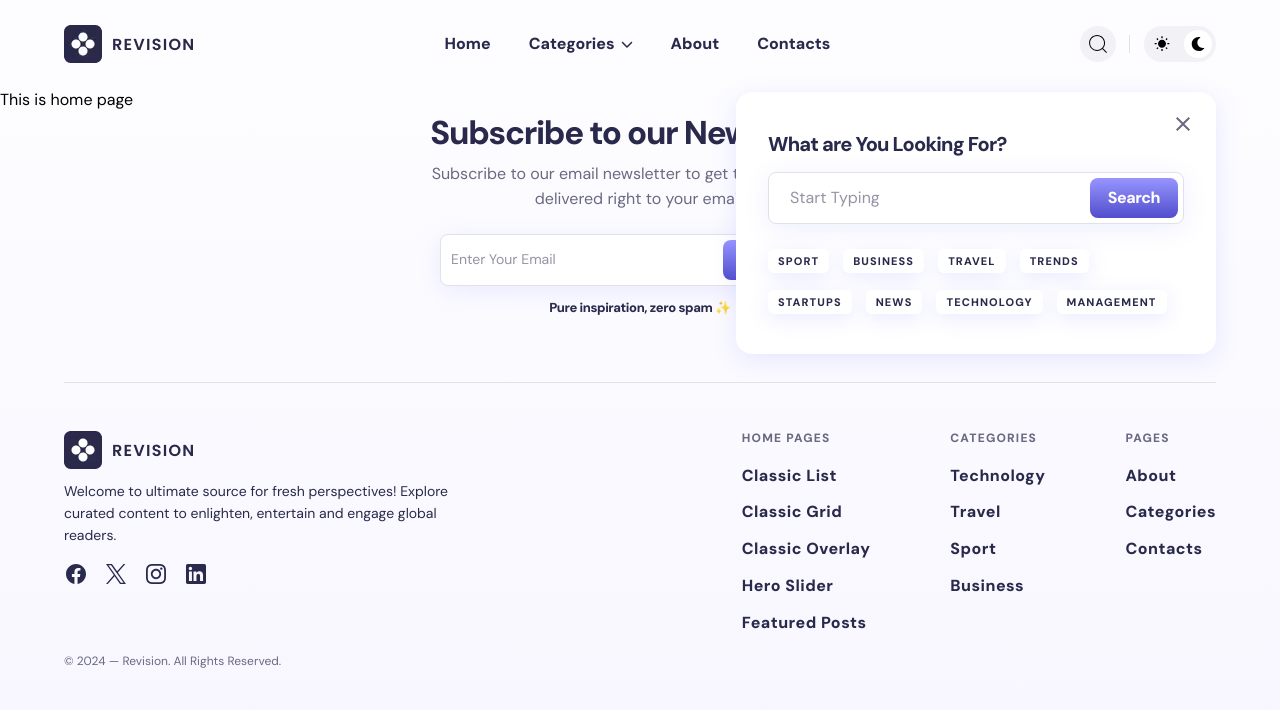
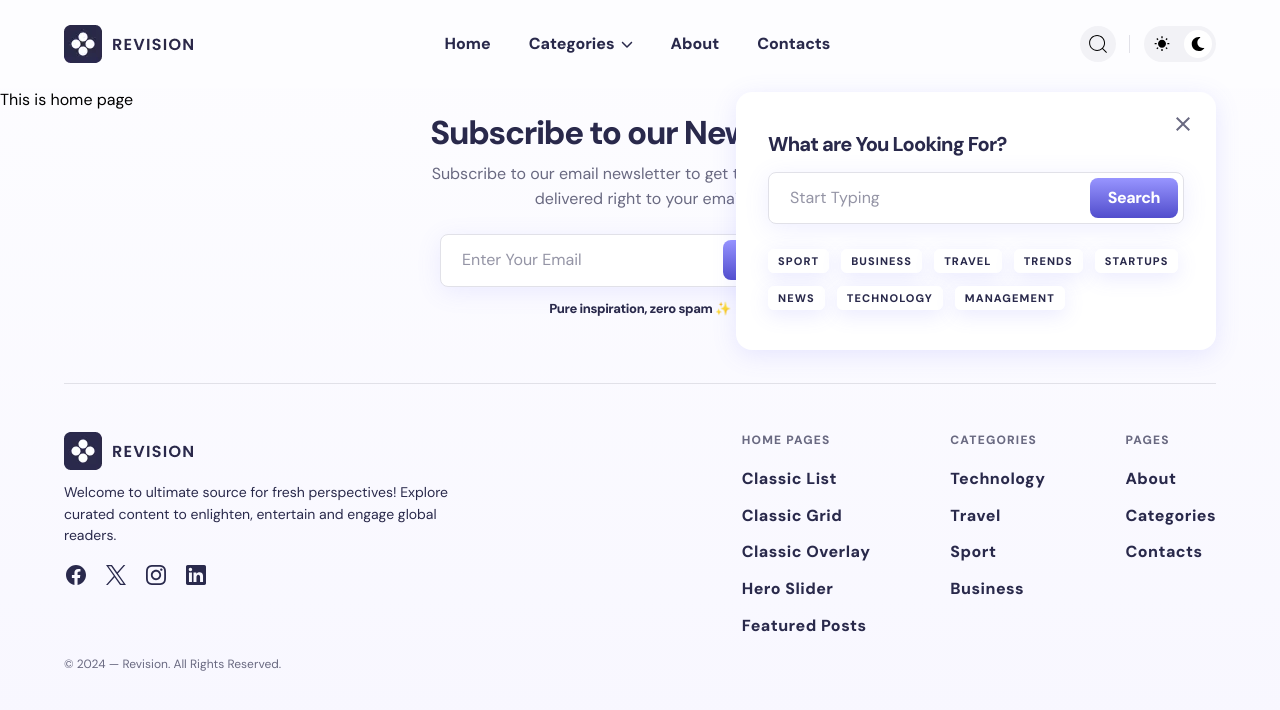
Before and after one commit to GhazanfarMahmood/Blog, a Next.js app in the folder client/: page / in a window 1280 px wide. Both pictures are taken after a click on the button 1098 px from the left and 44 px from the top of the page. Shown: the top 710 px of the page. Built offline with nearby package versions, Linux system fonts and the light colour scheme.

Commit message:
setting header and refining the code

```diff
--- a/client/src/components/common/Footer.tsx
+++ b/client/src/components/common/Footer.tsx
@@ -19,81 +19,153 @@ export default function Footer(){
     const [footerLinks, setFooterLinks] = useState("");
     return (<>
         <div className="container">
-            <div className="max-w-[480px] flex flex-col items-center justify-center mx-auto mb-9 md:mb-12 lg:mb-16">
-                <h2 className="text-primary font-bold leading-[1.2] text-[33px] -tracking-[0.04em] text-center">Subscribe to our Newsletter</h2>
-                <p className="text-phara text-center my-[10px_22px]">Subscribe to our email newsletter to get the latest posts delivered right to your email.</p>
-                <form className="w-full max-w-[400px] mx-auto flex items-center justify-center flex-col sm:flex-row gap-2 p-0 sm:p-[5px] border-0 sm:border sm:border-solid sm:border-br rounded-lg bg-transparent sm:bg-light shadow-none sm:shadow-search-field transition-all duration-[0.25s] ease-in hover:shadow-hover">
-                    <input type="email" placeholder="Enter Your Email" className="w-full focus:outline-none text-xs text-primary rounded-lg py-2 px-4 font-medium border border-solid border-br sm:border-0 bg-transparent sm:bg-light p-0 sm:p-[5px] shadow-search-field sm:shadow-none " />
-                    <button type="button" className=" w-full sm:w-fit text-center p-[10px_18px] bg-linear-(--linear-bg) min-h-10 flex items-center justify-center leading-[1.2] text-light font-bold -tracking-[0.03em] rounded-lg cursor-pointer transition-all duration-[0.25s] ease-in hover:shadow-btn-hover">Subscribe</button>
+            <div
+                className="max-w-[480px] flex flex-col items-center justify-center mx-auto mb-9 md:mb-12 lg:mb-16"
+            >
+                <h2
+                    className="text-primary font-bold leading-[1.2] text-[33px] -tracking-[0.04em] text-center"
+                >
+                    Subscribe to our Newsletter
+                </h2>
+                <p
+                    className="text-phara text-center my-[10px_22px]"
+                >
+                    Subscribe to our email newsletter to get the latest posts delivered right to your email.
+                </p>
+                <form
+                    className="w-full max-w-[400px] flex items-center justify-center flex-col sm:flex-row gap-2 bg-transparent sm:bg-light p-[5px] border-0 sm:border border-solid border-br rounded-lg shadow-none sm:shadow-search-field transition-all duration-[0.25s] ease-in hover:shadow-none sm:hover:shadow-hover"
+                >
+                    <input type="email" placeholder="Enter Your Email"
+                        className="w-full text-primary font-medium py-2 px-4 border border-solid border-br sm:border-0 rounded-lg shadow-search-field sm:shadow-none transition-all duration-[0.25s] ease-in focus:outline-none hover:shadow-hover sm:hover:shadow-none"
+                        aria-label="email-input"
+                    />
+                    <button type="button"
+                        className="w-full sm:w-fit min-h-10 flex items-center justify-center leading-[1.2] text-light font-bold -tracking-[0.03em] bg-linear-(--linear-bg) p-[10px_18px] rounded-lg cursor-pointer transition-all duration-[0.25s] ease-in hover:shadow-btn-hover"
+                    >
+                        Subscribe
+                    </button>
                 </form>
-                <span className="block text-center text-primary text-[13px] -tracking-[0.03em] mt-3 font-extrabold"> Pure inspiration, zero spam  ✨</span>
+                <span
+                    className="block text-center text-primary text-[13px] -tracking-[0.03em] font-extrabold mt-3"
+                >
+                    Pure inspiration, zero spam  ✨
+                </span>
             </div>
         </div>
         <footer className="container">
-            <div className="py-8 md:py-12 border-t border-t-br">
-                <div className="grid grid-cols-1 lg:grid-cols-2">
+            <div
+                className="py-8 md:py-12 border-t border-t-br"
+            >
+                <div
+                    className="grid grid-cols-1 lg:grid-cols-2"
+                >
                     <div>
                         <Link href={"/"}>
                             <Image src={footer_logo} alt="footer-logo" width={131} height={38} />
                         </Link>
-                        <p className="max-w-[410px] mt-3 text-xs text-primary">Welcome to ultimate source for fresh perspectives! Explore curated content to enlighten, entertain and engage global readers.</p>
-                        <ul className="flex items-center justify-start mt-2 *:w-10 *:h-10 *:flex *:items-center *:justify-center mb-4 lg:mb-0 -ml-2">
+                        <p
+                            className="max-w-[410px] text-xs text-primary mt-3"
+                        >
+                            Welcome to ultimate source for fresh perspectives! Explore curated content to enlighten, entertain and engage global readers.
+                        </p>
+                        {/* HERE'S IN UL I DEFINE CLASSES FOR ANCHOR THAT IS (LINK) */}
+                        <ul
+                            className="flex items-center justify-start mt-2 mb-4 lg:mb-0 -ml-2 *:w-10 *:h-10 *:flex *:items-center *:justify-center [&_img]:transition [&_img]:duration-[0.25s] [&_img]:ease-in [&_img]:filter-(--filter-primary) [&_a]:hover:*:filter-(--filter-secondary)"
+                        >
                             <li>
-                                <Link href={"/"} className="group">
-                                    <Image src={fb_icon} alt="facebook-icon" width={24} height={24} className="transition duration-[0.25s] ease-in filter-(--filter-primary) group-hover:filter-(--filter-secondary)" />
+                                <Link href={"/"}>
+                                    <Image src={fb_icon} alt="facebook-icon" width={24} height={24}/>
                                 </Link>
                             </li>
                             <li>
-                                <Link href={"/"} className="group">
-                                    <Image src={x_icon} alt="twitter-icon" width={24} height={24} className="transition duration-[0.25s] ease-in filter-(--filter-primary) group-hover:filter-(--filter-secondary)" />
+                                <Link href={"/"}>
+                                    <Image src={x_icon} alt="twitter-icon" width={24} height={24} />
                                 </Link>
                             </li>
                             <li>
-                                <Link href={"/"} className="group">
-                                    <Image src={insta_icon} alt="instagram-icon" width={24} height={24} className="transition duration-[0.25s] ease-in filter-(--filter-primary) group-hover:filter-(--filter-secondary)" />
+                                <Link href={"/"}>
+                                    <Image src={insta_icon} alt="instagram-icon" width={24} height={24} />
                                 </Link>
                             </li>
                             <li>
-                                <Link href={"/"} className="group">
-                                    <Image src={linkedin_icon} alt="linkedin-icon" width={24} height={24} className="transition duration-[0.25s] ease-in filter-(--filter-primary) group-hover:filter-(--filter-secondary)" />
+                                <Link href={"/"}>
+                                    <Image src={linkedin_icon} alt="linkedin-icon" width={24} height={24} />
                                 </Link>
                             </li>
                         </ul>
                     </div>
-                    <div className="flex items-start justify-start lg:justify-end gap-x-12 xl:gap-x-20 gap-y-5 md:gap-y-8 md:flex-wrap flex-col md:flex-row ">
-                        <div className="w-full md:w-fit">
-                            <strong className={`block uppercase text-[12px] font-extrabold tracking-widest leading-[1.2] mb-[1.2px] text-phara relative strong-after w-full md:w-fit ${footerLinks === "active-one" && "rotation-active"}`} onClick={() => {setFooterLinks(footerLinks !== "active-one" ? "active-one" : "")}}>Home Pages</strong>
-                            <ul className={`h-0 md:h-fit opacity-0 md:opacity-100 invisible md:visible transition duration-[0.25s] ease-in mt-0 md:mt-[18px] *:mt-[12px] *:first:mt-[0] ${footerLinks === "active-one" && "h-fit visible opacity-100 mt-[18px]"}`}>
+                    {/* HERE'S IN DIV I DEFINE THE TAILWIND UTILITIES CLASSES FOR DIRECT CHILD THAT IS (DIV), STRONG CHILD, UL CHILD AND LAST ONE FOR ANCHOR THAT IS (LINK) */}
+                    <div
+                        className="flex items-start justify-start lg:justify-end gap-x-12 xl:gap-x-20 gap-y-5 md:gap-y-8 md:flex-wrap flex-col md:flex-row
+                        [&>*]:w-full [&>*]:md:w-fit
+                        [&_strong]:w-full [&_strong]:md:w-fit [&_strong]:block [&_strong]:text-[12px] [&_strong]:uppercase [&_strong]:font-extrabold [&_strong]:tracking-widest [&_strong]:leading-[1.4] [&_strong]:text-phara [&_strong]:mb-[1.2px] [&_strong]:relative [&_strong]:strong-after
+                        [&_ul]:md:block [&_ul]:h-0 [&_ul]:md:h-fit [&_ul]:opacity-0 [&_ul]:md:opacity-100 [&_ul]:invisible [&_ul]:md:visible [&_ul]:transition [&_ul]:duration-[0.25s] [&_ul]:ease-in [&_ul]:mt-0 [&_ul]:md:mt-[18px] [&_ul]:*:mt-[12px] [&_ul]:*:first:mt-[0]
+                        [&_a]:font-semibold [&_a]:capitalize [&_a]:leading-[1.2] [&_a]:-tracking-[-0.03em] [&_a]:text-primary [&_a]:pb-[1.6px] [&_a]:transition [&_a]:duration-[0.25s] [&_a]:ease-in [&_a]:hover:opacity-70"
+                    >
+                        <div>
+                            <strong
+                                className={`${footerLinks === "active-one" && "rotation-active"}`}
+                                onClick={() => {setFooterLinks(footerLinks !== "active-one" ? "active-one" : "")}}
+                            >
+                                Home Pages
+                            </strong>
+                            <ul
+                                className={`${footerLinks === "active-one" && "h-fit visible opacity-100 mt-[18px]"}`}
+                            >
                                 {homeLink.map((link) =>{
                                     return <li key={link.id}>
-                                        <Link href={"/"} className="font-semibold capitalize leading-[1.2] pb-[1.6px] -tracking-[-0.03em] text-primary transition duration-[0.25s] ease-in hover:opacity-70">{link.name}</Link>
+                                        <Link href={"/"} aria-label={`${link.name}-link`}>
+                                            {link.name}
+                                        </Link>
                                     </li>
                                 })}
                             </ul>
                         </div>
-                        <div className="w-full md:w-fit">
-                            <strong className={`block uppercase text-[12px] font-extrabold tracking-widest leading-[1.2] mb-[1.2px] text-phara relative strong-after w-full md:w-fit ${footerLinks === "active-two" && "rotation-active"}`} onClick={() => setFooterLinks(footerLinks !== "active-two" ? "active-two" : "")}>Categories</strong>
-                            <ul className={`h-0 md:h-fit opacity-0 md:opacity-100 invisible md:visible transition duration-[0.25s] ease-in md:block mt-0 md:mt-[18px] *:mt-[12px] *:first:mt-[0] ${footerLinks === "active-two" && "visible opacity-100 mt-[18px] h-fit"}`}>
+                        <div>
+                            <strong
+                                className={`${footerLinks === "active-two" && "rotation-active"}`}
+                                onClick={() => setFooterLinks(footerLinks !== "active-two" ? "active-two" : "")}
+                            >
+                                Categories
+                            </strong>
+                            <ul
+                                className={`${footerLinks === "active-two" && "visible opacity-100 mt-[18px] h-fit"}`}
+                            >
                                 {footerCategory.map((link) =>{
                                     return <li key={link.id}>
-                                        <Link href={"/"} className="font-semibold capitalize leading-[1.2] pb-[1.6px] -tracking-[-0.03em] text-primary transition duration-[0.25s] ease-in hover:opacity-70">{link.name}</Link>
+                                        <Link href={"/"} aria-label={`${link.name}-link`}>
+                                            {link.name}
+                                        </Link>
                                     </li>
                                 })}
                             </ul>
                         </div>
-                        <div className="w-full md:w-fit">
-                            <strong className={`block uppercase text-[12px] font-extrabold tracking-widest leading-[1.2] mb-[1.2px] text-phara relative strong-after w-full md:w-fit ${footerLinks === "active-three" && "rotation-active"}`} onClick={() => setFooterLinks(footerLinks !== "active-three" ? "active-three" : "")}>Pages</strong>
-                            <ul className={`h-0 md:h-fit opacity-0 md:opacity-100 invisible md:visible transition duration-[0.25s] ease-in md:block mt-0 md:mt-[18px] *:mt-[12px] *:first:mt-[0] ${footerLinks === "active-three" && "visible opacity-100 mt-[18px] h-fit"}`}>
+                        <div>
+                            <strong
+                                className={`${footerLinks === "active-three" && "rotation-active"}`}
+                                onClick={() => setFooterLinks(footerLinks !== "active-three" ? "active-three" : "")}
+                            >
+                                Pages
+                            </strong>
+                            <ul
+                                className={`${footerLinks === "active-three" && "visible opacity-100 mt-[18px] h-fit"}`}
+                            >
                                 {pagesLink.map((link) =>{
                                     return <li key={link.id}>
-                                        <Link href={"/"} className="font-semibold capitalize leading-[1.2] pb-[1.6px] -tracking-[-0.03em] text-primary transition duration-[0.25s] ease-in hover:opacity-70">{link.name}</Link>
+                                        <Link href={"/"} aria-label={`${link.name}-link`}>
+                                            {link.name}
+                                        </Link>
                                     </li>
                                 })}
                             </ul>
                         </div>
                     </div>
                 </div>
-                <p className="text-[12px] mt-8 lg:mt-4 text-phara">© 2024 — Revision. All Rights Reserved.</p>
+                <p
+                    className="text-[12px] text-phara mt-8 lg:mt-4"
+                >
+                    © 2024 — Revision. All Rights Reserved.
+                </p>
             </div>
         </footer>
     </>)
--- a/client/src/components/common/Header.tsx
+++ b/client/src/components/common/Header.tsx
@@ -19,26 +19,43 @@ import { HeaderSearch } from "../modals/headerSearch";
 import { useState } from "react";
 
 export default function Header(){
-    const [searchActive, setSearchActive] = useState(false);
-    const [activeHeader, setActiveHeader] = useState(false);
+    const [searchActive, setSearchActive] = useState<boolean>(false);
+    const [activeHeader, setActiveHeader] = useState<boolean>(false);
 
     return (<>
         <header className="bg-bg">
-            <div className="container flex items-center justify-center gap-5 py-[25px] relative">
-                <button className="mr-auto lg:hidden" aria-label="menu-open" onClick={() => setActiveHeader(!activeHeader)}>
+            <div
+                className="container flex items-center justify-center gap-5 py-[25px] relative"
+            >
+                <button
+                    className="mr-auto lg:hidden" aria-label="menu-open"
+                    onClick={() => setActiveHeader(!activeHeader)}
+                >
                     <FiMenu className="w-6 h-6" />
                 </button>
-                <Link href={"/"} className="flex-none lg:mr-auto">
+                <Link href={"/"}
+                    className="flex-none lg:mr-auto" aria-label="site logo"
+                >
                     <Image src={Logo} alt="revision" width={131} height={38} />
                 </Link>
                 <HeaderLink activeHeader={activeHeader} setActiveHeader={setActiveHeader} />
-                <div className="flex items-center justify-center ml-auto">
-                    <div className="relative lg:pr-3.5 after:w-[1.5px] after:h-[18px] after:absolute after:inset-0 after:my-auto after:ml-auto after:bg-br after:content-none lg:after:content-['']">
-                        <button className={`w-9 h-9 flex items-center justify-center rounded-full cursor-pointer transition-all duration-[0.25s] ease-in hover:bg--link-bg ${searchActive && "bg--link-bg"}`} aria-label="search btn" onClick={() => setSearchActive(!searchActive)}>
+                <div
+                    className="flex items-center justify-center ml-auto"
+                >
+                    <div
+                        className="lg:pr-3.5 relative after:w-[1.5px] after:h-[18px] after:bg-br after:my-auto after:ml-auto after:absolute after:inset-0 after:content-none lg:after:content-['']"
+                    >
+                        <button
+                            className={`w-9 h-9 flex justify-center items-center rounded-full cursor-pointer transition-all duration-[0.25s] ease-in hover:bg--link-bg ${searchActive && "bg--link-bg"}`}
+                            aria-label="search button" onClick={() => setSearchActive(!searchActive)}
+                        >
                             <CiSearch className="w-6 h-6" />
                         </button>
                     </div>
-                    <button className="hidden lg:flex items-center justify-center gap-2 ml-3.5 p-1 rounded-[30px] cursor-pointer *:w-7 *:h-7 *:flex *:items-center *:justify-center bg--link-bg *:transition-opacity *:duration-75 *:ease-in *:hover:opacity-70" aria-label="theme toggle btn">
+                    <button
+                        className="hidden lg:flex items-center justify-center gap-2 bg--link-bg p-1 ml-3.5 rounded-[30px] cursor-pointer *:w-7 *:h-7 *:flex *:items-center *:justify-center *:transition-opacity *:duration-75 *:ease-in"
+                        aria-label="theme toggle button"
+                    >
                         <span>
                             <MdWbSunny />
                         </span>
@@ -49,7 +66,10 @@ export default function Header(){
                 </div>
                 <HeaderSearch searchActive={searchActive} setSearchActive={setSearchActive} />
             </div>
-            <div className={`hidden w-full h-[100dvh] fixed top-0 left-0 z-[2] lg:hidden! bg-header-bg ${activeHeader && "block!"}`} onClick={() => setActiveHeader(false)}></div>
+            <div
+                className={`hidden lg:hidden! w-full h-[100dvh] bg-header-bg fixed top-0 left-0 z-[2] ${activeHeader && "block!"}`}
+                onClick={() => setActiveHeader(false)}
+            ></div>
         </header>
     </>)
 }
--- a/client/src/components/modals/headerSearch/index.tsx
+++ b/client/src/components/modals/headerSearch/index.tsx
@@ -7,33 +7,45 @@ import Link from "next/link";
 // REACT ICON
 import { IoMdClose } from "react-icons/io";
 
-export function HeaderSearch({searchActive, setSearchActive}){
+export function HeaderSearch(
+    {searchActive, setSearchActive}: {searchActive : boolean, setSearchActive: (arg: boolean) => void}
+){
     return <div
-        className={`w-[calc(100%-48px)] sm:w-[430px] lg:w-[480px] bg-light py-6 sm:py-10 px-5 sm:px-8 opacity-0 invisible rounded-2xl shadow-search absolute top-[90%] sm:top-[104%] right-6 z-[4] transition-all duration-[0.25s] ease-in ${searchActive && "opacity-100 visible"}`}
-    >
+            className={`w-[calc(100%-48px)] sm:w-[430px] lg:w-[480px] bg-light py-6 sm:py-10 px-5 sm:px-8 rounded-2xl shadow-search opacity-0 invisible absolute top-[90%] sm:top-[104%] right-6 z-[4] transition-all duration-[0.25s] ease-in ${searchActive && "opacity-100 visible"}`}
+        >
         <h2
             className="max-w-[189px] sm:max-w-full text-md font-bold text-primary leading-[1.2] -tracking-[0.04em] break-all mb-4"
-        >What are You Looking For?</h2>
-        <button aria-label="close-search"
+        >
+            What are You Looking For?
+        </h2>
+        <button
             className="w-10 h-10 flex items-center justify-center text-phara hover:text-primary cursor-pointer absolute top-[12px] right-[13px] transition-all duration-[0.25s] ease-in"
-            onClick={() => setSearchActive(false)}
+            onClick={() => setSearchActive(false)} aria-label="close search tab"
         >
             <IoMdClose className="w-6 h-6" />
         </button>
         <form
             className="flex items-center justify-center flex-col sm:flex-row gap-2 bg-transparent sm:bg-light p-[5px] border-0 sm:border border-solid border-br rounded-lg shadow-none sm:shadow-search-field hover:shadow-none sm:hover:shadow-hover transition-all duration-[0.25s] ease-in"
         >
-            <input type="text" placeholder="Start Typing"
+            <input type="text" placeholder="Start Typing" aria-label="search box"
                 className="w-full text-primary focus:outline-none rounded-lg py-2 px-4 font-medium border border-solid border-br sm:border-0 shadow-search-field sm:shadow-none transition-all duration-[0.25s] ease-in hover:shadow-hover sm:hover:shadow-none"
             />
             <button type="button"
                 className="w-full sm:w-fit p-[10px_18px] bg-linear-(--linear-bg) min-h-10 flex items-center justify-center leading-[1.2] text-light font-bold -tracking-[0.03em] rounded-lg cursor-pointer transition-all duration-[0.25s] ease-in hover:shadow-btn-hover"
-            >Search</button>
+            >
+                Search
+            </button>
         </form>
-        <ul className="mt-3 sm:mt-4 md:mt-6 flex items-center justify-start gap-[12px] sm:gap-[16px_14px] flex-wrap">
+        <ul
+            className="flex items-center justify-start gap-[12px] sm:gap-[12px] flex-wrap mt-3 sm:mt-4 md:mt-6"
+        >
             {searchLinks.map((link) => {
                return <li key={link.id}>
-                <Link href={"/"} className="p-[5px_10px] text-primary text-[11px] uppercase tracking-[0.1em] leading-[1.2] font-extrabold text-nowrap bg-light rounded-md shadow-links transition-all duration-[0.25s] ease-in hover:text-phara hover:shadow-link-hover hover:opacity-70">{link.name}</Link>
+                    <Link href={"/"} aria-label={`${link.name} link`}
+                        className="text-[11px] font-extrabold leading-[1.2] uppercase tracking-[0.1em] text-nowrap text-primary bg-light p-[5px_10px] rounded-md shadow-links transition-all duration-[0.25s] ease-in hover:text-phara hover:shadow-link-hover hover:opacity-70"
+                    >
+                        {link.name}
+                    </Link>
                </li>
             })}
         </ul>
```
Also changed, not shown: client/src/components/common/headerLinks/index.tsx (+49 -52 lines), client/src/styles/globals.css (+8 -9 lines).
